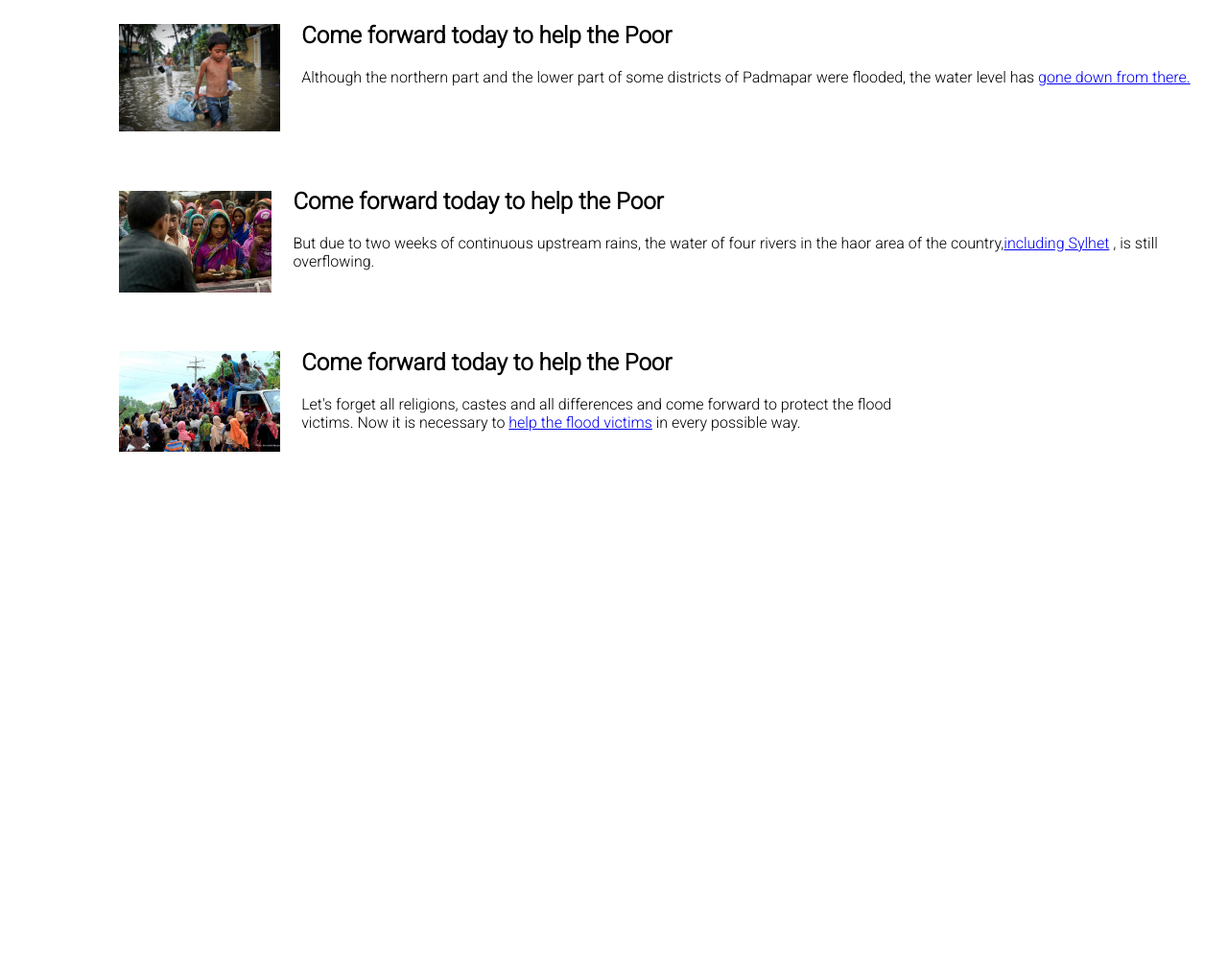
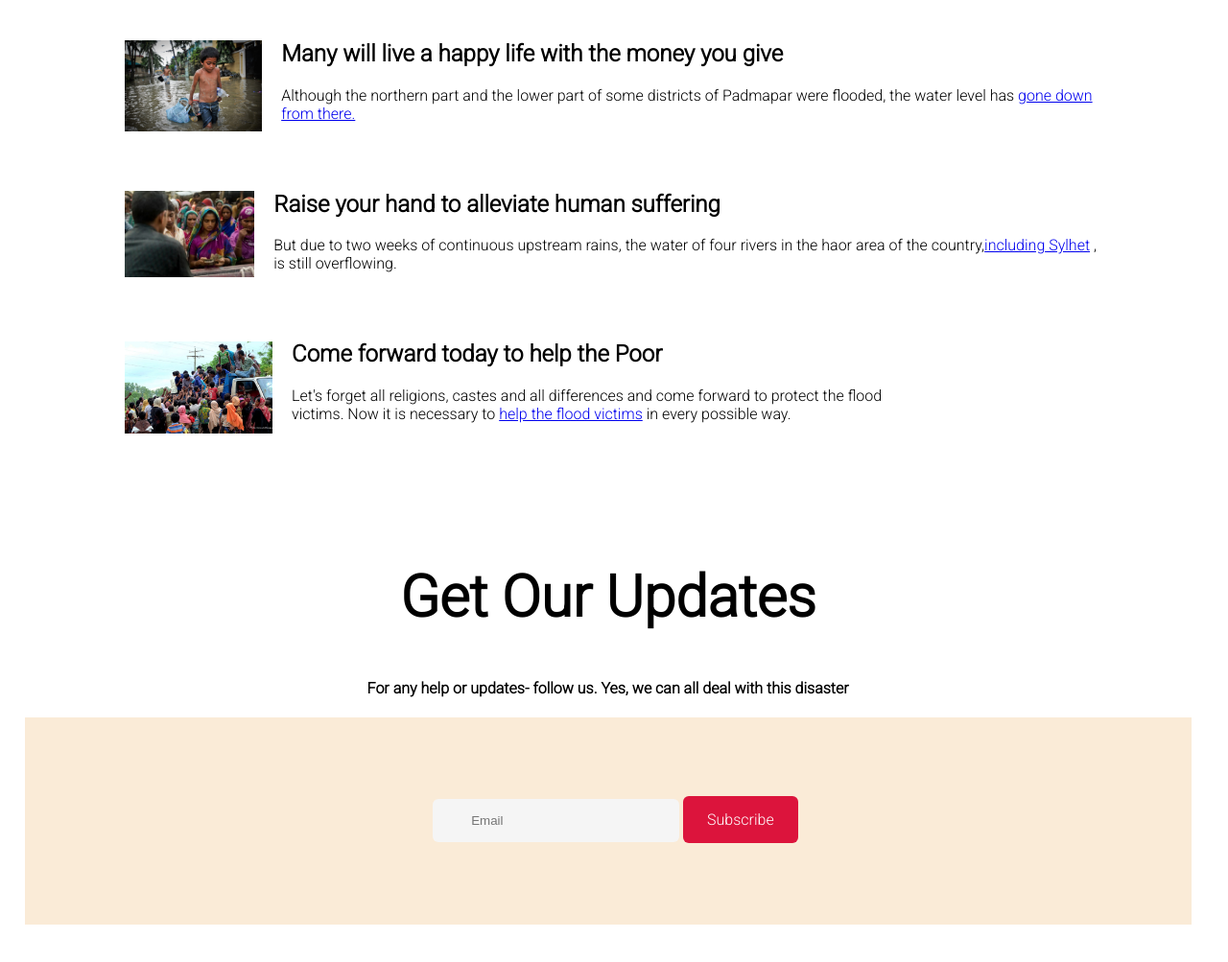
Before and after one commit to spsujoy007/Donate-voluntarily, a plain HTML site: page index.html in a window 1280 px wide. Shown: the part 3168-4171 px from the top of the page at 96% size. Before the commit the page ends 3773 px from the top, so only its background shows below. Drawn offline with Linux system fonts and the light colour scheme.

Commit message:
6t no section email section is completed

```diff
--- a/index.html
+++ b/index.html
@@ -121,14 +121,14 @@
     <!--Fourth section is done-->
 
     <sectin class="fivethSection">
-        <div class="elementOFall">
+        <div class="elementOFall commentAnd-img">
 
             <div class="commentSec">
                 <div class="CommentImg">
                     <img src="images/donation9.jpg" alt="donation">
                 </div>
                 <div class="commentDescribe">
-                    <h2>Come forward today to help the Poor</h2>
+                    <h2>Many will live a happy life with the money you give</h2>
                     <p>Although the northern part and the lower part of some districts of Padmapar were flooded, the
                         water level has <a href="#">gone down from there.</a> </p>
                 </div>
@@ -139,7 +139,7 @@
                     <img src="images/donation1.jpg" alt="donation">
                 </div>
                 <div class="commentDescribe">
-                    <h2>Come forward today to help the Poor</h2>
+                    <h2>Raise your hand to alleviate human suffering</h2>
                     <p>But due to two weeks of continuous upstream rains, the water of four rivers in the haor area of
                         the country,<a href="#">including Sylhet</a> , is still overflowing.</p>
                 </div>
@@ -163,8 +163,18 @@
         <!--Fiveth section is completed-->
 
 
-        <section class="emailSection">
+        <section class="">
+            <div class="elementOFall updateSection">
+                <div class="itemIncenter">
+                    <h1>Get Our Updates</h1>
+                    <h4>For any help or updates- follow us. Yes, we can all deal with this disaster </h3>
+                </div>
 
+                <div class="emailInputsec">
+                    <input class="mailinput" type="email" placeholder="Email">
+                    <a href="#" class="myBTN">Subscribe</a>
+                </div>
+            </div>
         </section>
 
 
--- a/style.css
+++ b/style.css
@@ -161,6 +161,10 @@ h1 {
     padding-top: 5%;
 }
 
+.commentAnd-img {
+    width: 80%;
+    padding-left: 130px
+}
 
 .commentSec {
     display: flex;
@@ -170,7 +174,6 @@ h1 {
 
 .fivethSection {
     margin-left: 100px;
-    float: left
 }
 
 .fivethSection img {
@@ -180,7 +183,30 @@ h1 {
 
 .CommentImg {
     width: 15%;
-    float: left;
     padding-right: 2%;
     padding-top: 2%;
 }
+
+.emailInputsec {
+
+    background-color: antiquewhite;
+    padding: 7%;
+    padding-left: 35%;
+}
+
+.emailInputsec .mailinput {
+    outline: none;
+    padding: 15px 40px 15px 40px;
+    border-radius: 6px;
+    border: none;
+    background-color: whitesmoke;
+    color: crimson;
+}
+
+.emailInputsec a {
+    color: white;
+    background-color: crimson;
+    padding: 15px 25px 15px 25px;
+    border-radius: 6px;
+    text-decoration: none;
+}
```
